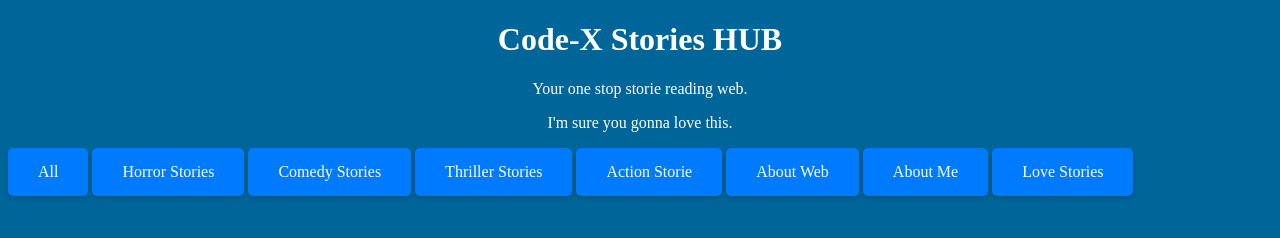
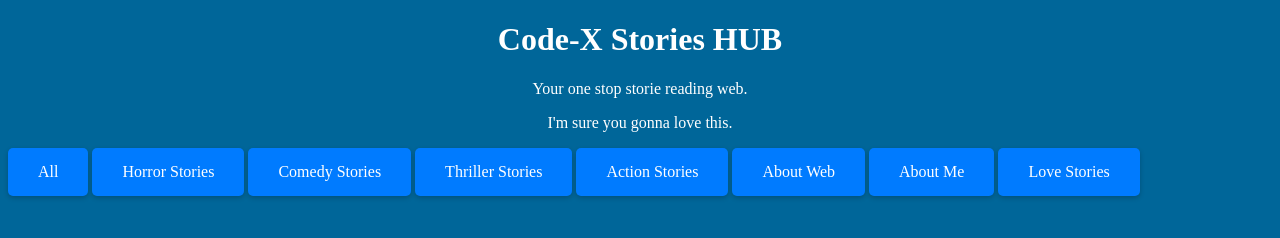
Before and after one commit to simak752012/Code-X-Stories-HUB, a plain HTML site: page index.html in a window 1280 px wide. Drawn offline with Linux system fonts and the light colour scheme.

Commit message:
Fix typo in Action Stories link

```diff
--- a/index.html
+++ b/index.html
@@ -14,7 +14,7 @@
     <a href="/Code-X Stories HUB/Thriller Stories.html"
     class="hover-button">Thriller Stories</a>
     <a href="/Code-X Stories HUB/Action Stories.html"
-    class="hover-button">Action Storie</a>
+    class="hover-button">Action Stories</a>
     <a href="/Code-X Stories HUB/About Web.html"
     class="hover-button">About Web</a>
     <a href="/Code-X Stories HUB/About Me.html"
```
